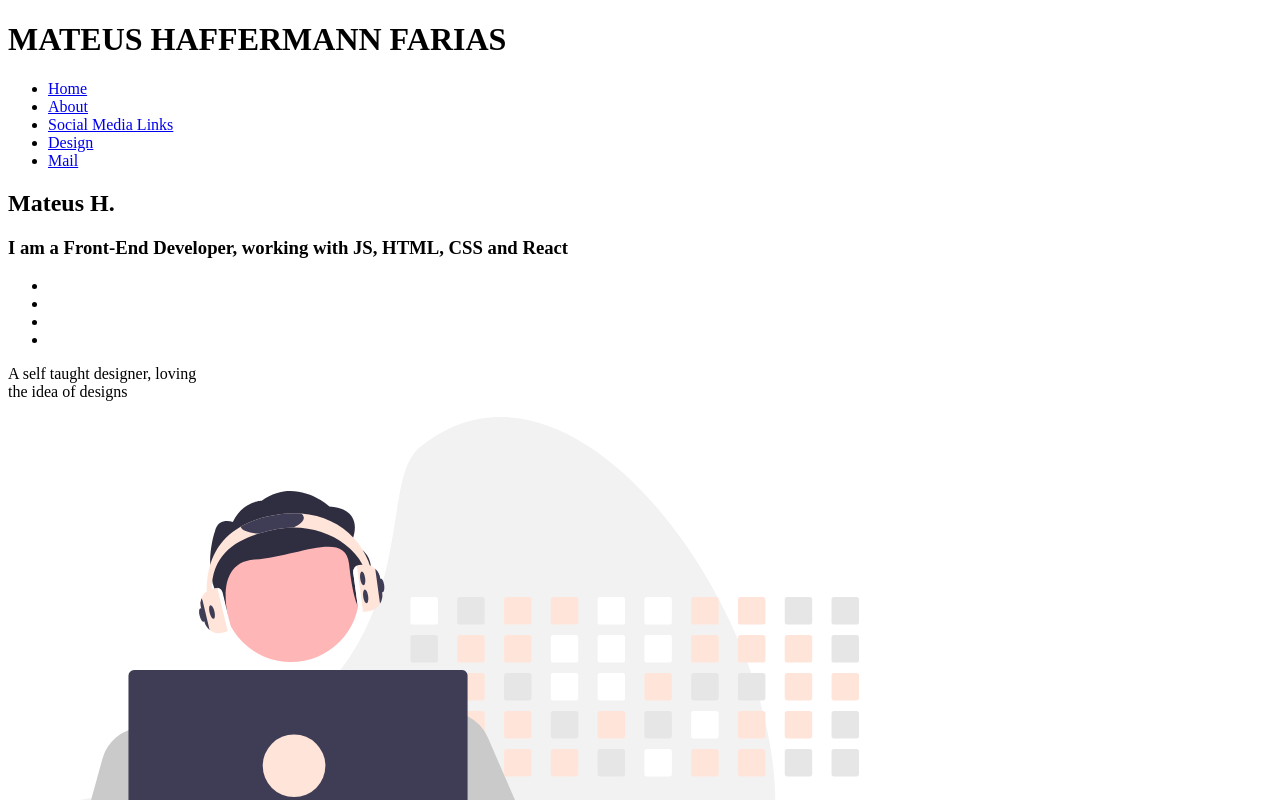
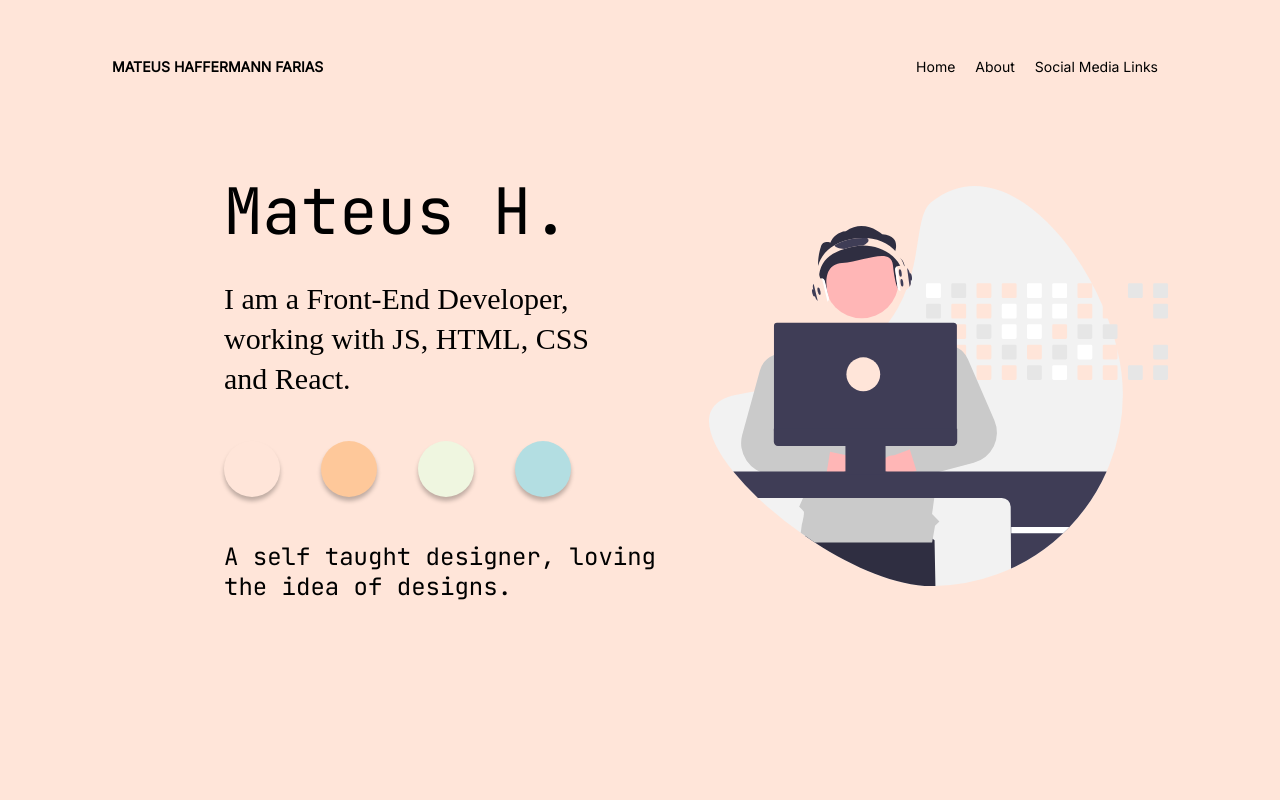
Before and after one commit to mhaffz/minimalist-portfolio, a plain HTML site: page index.html in a window 1280 px wide. Shown: the top 800 px of the page. Drawn offline with Linux system fonts and the light colour scheme; a web font is replaced by a local one.

Commit message:
importing css

```diff
--- /dev/null
+++ b/assets/css/animations.css
@@ -0,0 +1,92 @@
+/* Load Layout */
+@-webkit-keyframes scale-in-center {
+  0% {
+    -webkit-transform: scale(0);
+            transform: scale(0);
+    opacity: 1;
+  }
+  100% {
+    -webkit-transform: scale(1);
+            transform: scale(1);
+    opacity: 1;
+  }
+}
+@keyframes scale-in-center {
+  0% {
+    -webkit-transform: scale(0);
+            transform: scale(0);
+    opacity: 1;
+  }
+  100% {
+    -webkit-transform: scale(1);
+            transform: scale(1);
+    opacity: 1;
+  }
+}
+/* Colors-Ball Animation */
+@-webkit-keyframes slide-top {
+  0% {
+    -webkit-transform: translateY(0);
+            transform: translateY(0);
+  }
+  100% {
+    -webkit-transform: translateY(-5px);
+            transform: translateY(-5px);
+  }
+}
+@keyframes slide-top {
+  0% {
+    -webkit-transform: translateY(0);
+            transform: translateY(0);
+  }
+  100% {
+    -webkit-transform: translateY(-5px);
+            transform: translateY(-5px);
+  }
+}
+
+@-webkit-keyframes slide-bottom {
+  0% {
+    -webkit-transform: translateY(0);
+            transform: translateY(0);
+  }
+  100% {
+    -webkit-transform: translateY(5px);
+            transform: translateY(5px);
+  }
+}
+@keyframes slide-bottom {
+  0% {
+    -webkit-transform: translateY(0);
+            transform: translateY(0);
+  }
+  100% {
+    -webkit-transform: translateY(5px);
+            transform: translateY(5px);
+  }
+}
+/* Image Transition */
+@-webkit-keyframes flip-in-hor-bottom {
+  0% {
+    -webkit-transform: rotateX(80deg);
+            transform: rotateX(80deg);
+    opacity: 0;
+  }
+  100% {
+    -webkit-transform: rotateX(0);
+            transform: rotateX(0);
+    opacity: 1;
+  }
+}
+@keyframes flip-in-hor-bottom {
+  0% {
+    -webkit-transform: rotateX(80deg);
+            transform: rotateX(80deg);
+    opacity: 0;
+  }
+  100% {
+    -webkit-transform: rotateX(0);
+            transform: rotateX(0);
+    opacity: 1;
+  }
+}
--- /dev/null
+++ b/assets/css/header/header.css
@@ -0,0 +1,23 @@
+.header, .header__navigation ul {
+  display: flex;
+}
+
+.header {
+  justify-content: space-between;
+}
+
+.header h1 {
+  font-family: 'Inter';
+  font-size: 1.4rem;
+  text-transform: uppercase;
+}
+
+.header__navigation ul li a{
+  font-family: 'Inter';
+  font-size: 1.4rem;
+  color: #000
+}
+
+.header__navigation ul li{
+  padding: 0 1rem;
+}
--- /dev/null
+++ b/assets/css/main/section.css
@@ -0,0 +1,38 @@
+.section__container {
+  justify-content: space-between;
+}
+
+.section__container h2 {
+  font-family: 'JetBrains Mono';
+  font-size: 6.4rem;
+  font-weight: 400;
+}
+
+.section__container h3 {
+  font-family: 'Inika';
+  font-size: 3rem;
+  font-weight: 400;
+  margin-top: 2.6rem;
+  margin-bottom: 3.7rem;
+  line-height: 4rem;
+}
+
+.section__container ul {
+  display: flex;
+}
+
+.section__container ul li {
+  margin: 0 4.1rem 5rem 0;
+}
+
+.section__container p {
+  font-family: 'JetBrains Mono';
+  font-weight: 400;
+  font-size: 2.4rem;
+  line-height: 3rem;
+}
+
+.section__container img {
+  height: 40rem;
+  align-self: center;
+}
--- /dev/null
+++ b/assets/css/main/theme.css
@@ -0,0 +1,28 @@
+.theme {
+  width: 5.6rem;
+  height: 5.6rem;
+  border-radius: 100%;
+  box-shadow: 0 0.4rem 0.4rem rgba(0, 0, 0, 0.25);
+  cursor: pointer;
+
+  -webkit-animation: slide-bottom 0.5s cubic-bezier(0.250, 0.460, 0.450, 0.940) both;
+  animation: slide-bottom 0.5s cubic-bezier(0.250, 0.460, 0.450, 0.940) ease-in-out;
+}
+
+.theme:hover {
+  -webkit-animation: slide-top 0.5s cubic-bezier(0.250, 0.460, 0.450, 0.940) both;
+  animation: slide-top 0.5s cubic-bezier(0.250, 0.460, 0.450, 0.940) both;
+}
+
+#color-01 {
+  background-color: #FFE5D9;
+}
+#color-02 {
+  background-color: #FEC89A;
+}
+#color-03 {
+  background-color: #EFF6E0;;
+}
+#color-04 {
+  background-color: #B3DEE2;
+}
--- /dev/null
+++ b/assets/css/normalize.css
@@ -0,0 +1,16 @@
+body {
+  background-color: #FFE5D9;
+
+  -webkit-animation: scale-in-center 0.5s cubic-bezier(0.250, 0.460, 0.450, 0.940) both;
+  animation: scale-in-center 0.5s cubic-bezier(0.250, 0.460, 0.450, 0.940) both;
+}
+
+.container {
+  display: flex;
+  padding: 5.8rem 11.2rem;
+}
+
+.container-container {
+  display: flex;
+  padding: 3.6rem 11.2rem 0 22.4rem;
+}
--- /dev/null
+++ b/assets/css/reset.css
@@ -0,0 +1,9 @@
+* {
+  margin: 0;
+  padding: 0;
+  box-sizing: border-box;
+  font-size: 62.5%;
+
+  text-decoration: none;
+  list-style: none;
+}
--- a/index.html
+++ b/index.html
@@ -4,6 +4,7 @@
     <meta charset="UTF-8">
     <meta http-equiv="X-UA-Compatible" content="IE=edge">
     <meta name="viewport" content="width=device-width, initial-scale=1.0">
+    <link rel="shortcut icon" href="./img/hand-favicon.png" type="image/x-icon">
     <title>Personal Website</title>
     <!-- Inter Font -->
     <link rel="preconnect" href="https://fonts.googleapis.com">
@@ -17,39 +18,46 @@
     <link rel="preconnect" href="https://fonts.googleapis.com">
     <link rel="preconnect" href="https://fonts.gstatic.com" crossorigin>
     <link href="https://fonts.googleapis.com/css2?family=Inika&display=swap" rel="stylesheet">
+    <!-- CSS -->
+    <link rel="stylesheet" href="./assets/css/reset.css">
+    <link rel="stylesheet" href="./assets/css/normalize.css">
+    <link rel="stylesheet" href="./assets/css/header/header.css">
+    <link rel="stylesheet" href="./assets/css/main/section.css">
+    <link rel="stylesheet" href="./assets/css/main/theme.css">
+    <link rel="stylesheet" href="./assets/css/animations.css">
+    <!-- Javascript -->
+    <script src="./assets/js/script.js" defer></script>
 
 </head>
 <body>
-    <heade>
-        <div>
-            <h1>MATEUS HAFFERMANN FARIAS</h1>
-            <nav>
+    <header>
+        <div class="header container">
+            <h1>Mateus Haffermann Farias</h1>
+            <nav class="header__navigation">
                 <ul>
                     <li><a href="#">Home</a></li>
                     <li><a href="#">About</a></li>
                     <li><a href="#">Social Media Links</a></li>
-                    <li><a href="#">Design</a></li>
-                    <li><a href="#">Mail</a></li>
                 </ul>
             </nav>
         </div>
-    </heade>
+    </header>
 
     <main>
-        <section>
-            <div>
+        <section class="section">
+            <div class="section__container container-container">
                 <div>
                     <h2>Mateus H.</h2>
-                    <h3>I am a Front-End Developer, working with JS, HTML, CSS and React</h3>
-                    <ul>
-                        <li id="color-01"></li>
-                        <li id="color-02"></li>
-                        <li id="color-03"></li>
-                        <li id="color-04"></li>
+                    <h3>I am a Front-End Developer,<br>working with JS, HTML, CSS<br>and React.</h3>
+                    <ul id="theme">
+                        <li id="color-01" class="theme"></li>
+                        <li id="color-02" class="theme"></li>
+                        <li id="color-03" class="theme"></li>
+                        <li id="color-04" class="theme"></li>
                     </ul>
-                    <p>A self taught designer, loving<br>the idea of designs</p>
+                    <p>A self taught designer, loving<br>the idea of designs.</p>
                 </div>
-                <img src="./img/main01.svg" alt="" class="main-img">
+                <img src="./img/main01.svg" class="section__img">
             </div>
         </section>
     </main>
```
Also changed, not shown: assets/js/script.js (added), img/hand-favicon.png (added), img/mail.svg (deleted).
